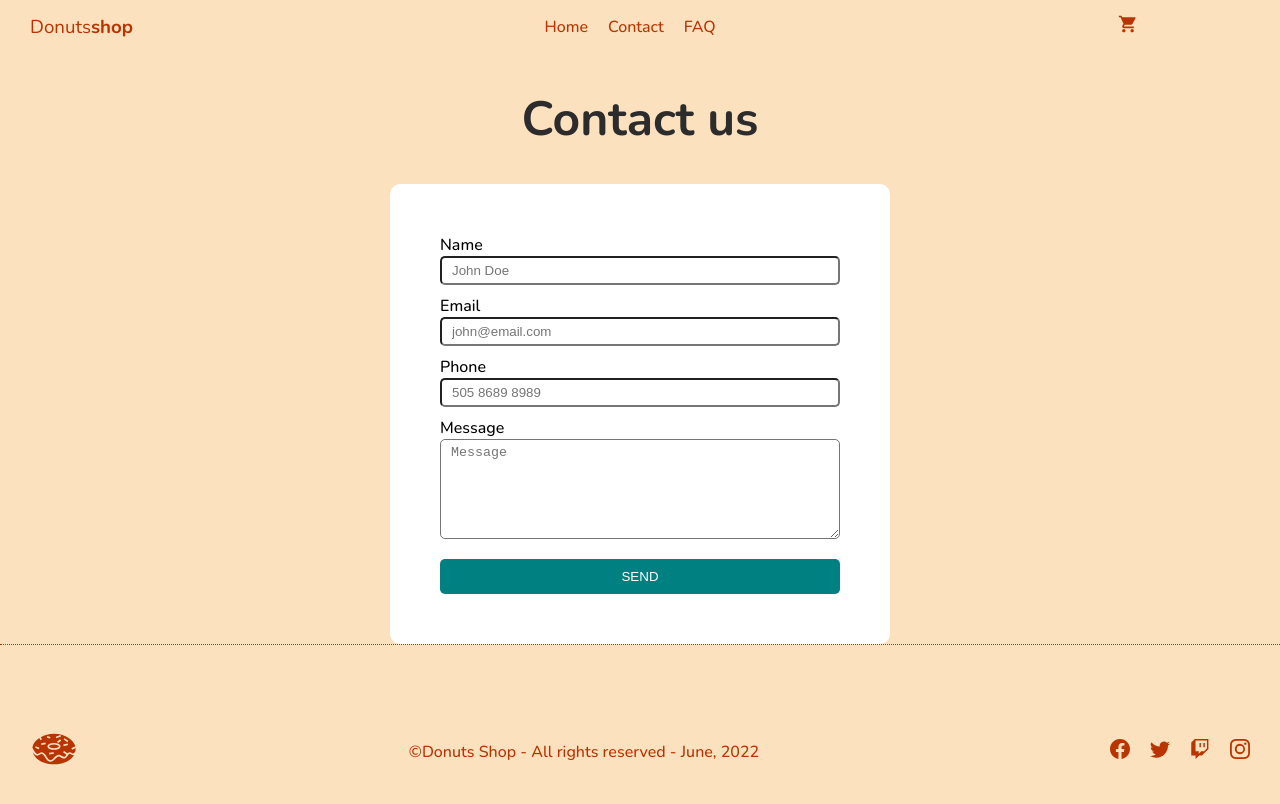
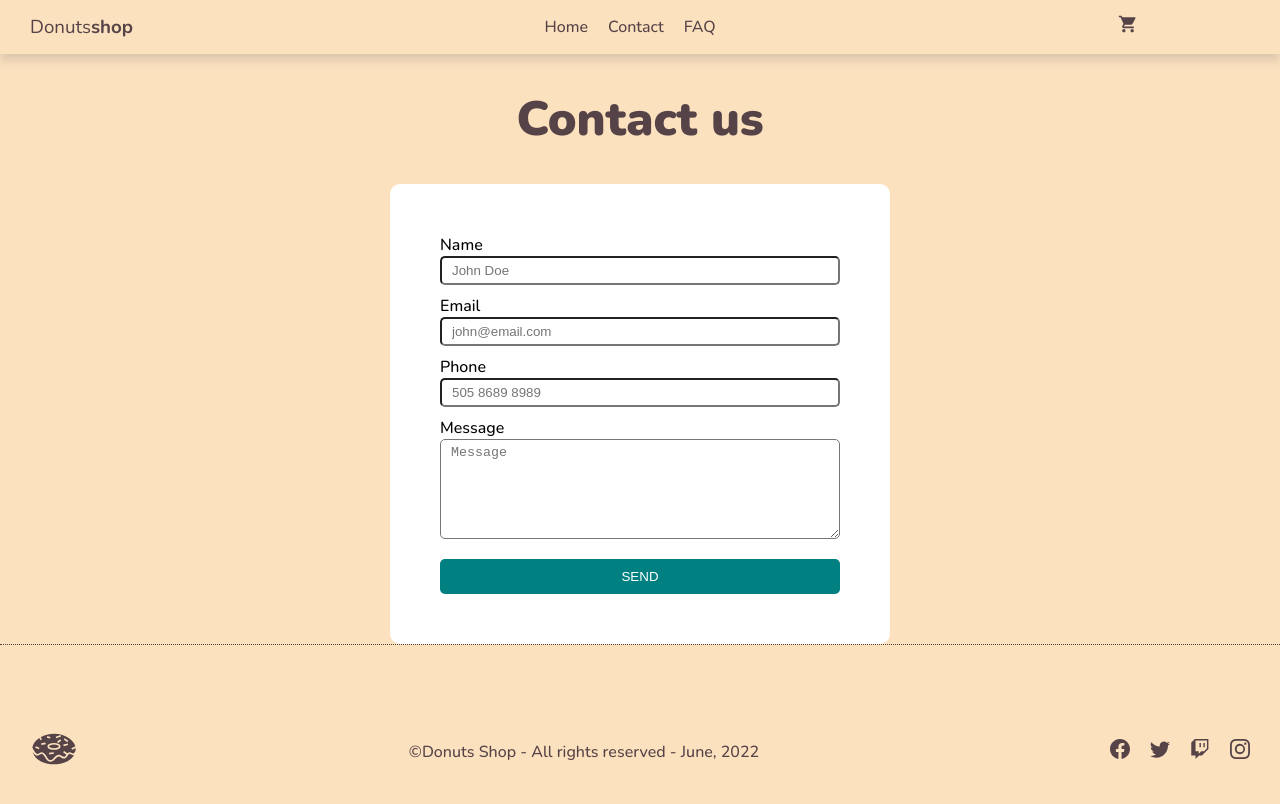
Before and after one commit to ventura01/donnuts, a Next.js app: page /contact in a window 1280 px wide. Shown: the top 804 px of the page. Built offline with nearby package versions, Linux system fonts and the light colour scheme.

Commit message:
Redesigned

```diff
--- a/components/Footer.jsx
+++ b/components/Footer.jsx
@@ -24,12 +24,12 @@ const year = new Date().getFullYear();
 const month = new Date().getMonth();
 const Footer = () => {
   return (
-    <IconContext.Provider value={{ color: "#b83400", size: "1.25rem" }}>
+    <IconContext.Provider value={{ color: "#554348", size: "1.25rem" }}>
       <div className={styles.container}>
         <div className={styles.wrapper}>
           <div className={styles.left}>
             <div className={styles.brandCont}>
-              <GiDonut color="#b83400" size="3rem" />
+              <GiDonut color="#554348" size="3rem" />
             </div>
           </div>
           <div className={styles.center}>
--- a/components/Layout.jsx
+++ b/components/Layout.jsx
@@ -9,10 +9,10 @@ const Layout = ({ children, title, description }) => {
   return (
     <div>
       <Head>
-        <title>Donnuts-shop{title ? ` | ${title}` : ""}</title>
+        <title>Donuts Shop{title ? ` | ${title}` : ""}</title>
         <meta
           name="description"
-          content={description ? description : "Descripción del sitio."}
+          content={description ? description : "Best Donuts Shop in Town."}
         />
         <link rel="icon" href="/favicon.ico" />
       </Head>
--- a/components/Navbar.jsx
+++ b/components/Navbar.jsx
@@ -39,11 +39,11 @@ const Navbar = () => {
             <div className={styles.cart}>
               {cartTotalQuantity >= 1 ? (
                 <div>
-                  <MdShoppingCart color="#b83400" size="1.25rem" />
+                  <MdShoppingCart color="#554348" size="1.25rem" />
                   <div className={styles.cartCounter}>{cartTotalQuantity}</div>
                 </div>
               ) : (
-                <MdShoppingCart color="#b83400" size="1.25rem" />
+                <MdShoppingCart color="#554348" size="1.25rem" />
               )}
             </div>
           </Link>
--- a/pages/[id].jsx
+++ b/pages/[id].jsx
@@ -163,7 +163,7 @@ const ProductPage = ({ product }) => {
               <Link href="/" passHref>
                 <div className={styles.continueShoppingBtnCont}>
                   <button className={styles.continueShoppingBtn}>
-                    <BsArrowLeft /> Continue shopping
+                    <BsArrowLeft />
                   </button>
                 </div>
               </Link>
--- a/styles/Contact.module.css
+++ b/styles/Contact.module.css
@@ -17,9 +17,9 @@
 }
 .title{
     font-size: 48px;
-    font-weight: 700;
+    font-weight: 900;
     text-align: center;
-    color: #2c2c2c;
+    color: var(--prmary-text-color);
 }
 .input, .textarea, .lable{
     width: 100%;
--- a/styles/Footer.module.css
+++ b/styles/Footer.module.css
@@ -1,7 +1,7 @@
 .container{
     background-color: var(--primary-color);
     padding: 30px;
-    border-top: 1px dotted var(--terciary-color);
+    border-top: 1px dotted var(--prmary-text-color);
 }
 .wrapper{
     width: 1220px;
@@ -16,7 +16,7 @@
     display: flex;
 }
 .text{
-    color: var(--terciary-color);
+    color: var(--prmary-text-color);
 
 }
 .listItem{
--- a/styles/Navbar.module.css
+++ b/styles/Navbar.module.css
@@ -6,6 +6,7 @@
     justify-content: center;
     align-items: center;
     position: sticky;
+    box-shadow: rgba(100, 100, 111, 0.2) 0px 7px 9px 0px;
     z-index: 999;
 }
 .wrapper{
@@ -14,11 +15,11 @@
     display: flex;
 }
 .logoText{
-    color: var(--terciary-color);
+    color: var(--prmary-text-color);
     font-weight: 300;
 }
 .logo{
-    color: var(--terciary-color);
+    color: var(--prmary-text-color);
 }
 .item{
     flex: 1;
@@ -41,7 +42,7 @@
 }
 .menuItemLink{
     margin-right: 20px;
-    color: var(--terciary-color);
+    color: var(--prmary-text-color);
 }
 .cart{
     font-weight: 500;
--- a/styles/ProductCard.module.css
+++ b/styles/ProductCard.module.css
@@ -7,7 +7,7 @@
     flex-direction: column;
     align-items: center;
     margin: 20px;
-    border: solid 5px rgb(255, 209, 122);
+    /* border: solid 5px rgb(255, 209, 122); */
     box-shadow: rgba(100, 100, 111, 0.2) 0px 7px 9px 0px;
     border-radius: 40px;
     -webkit-border-radius: 40px;
--- a/styles/ProductList.module.css
+++ b/styles/ProductList.module.css
@@ -27,7 +27,7 @@
 }
 @media screen and (max-width: 480px) {
     .desc{
-        /* width: 90%; */
+        display: none;
     }
     /* .wrapper{
         flex-wrap: wrap;
--- a/styles/globals.css
+++ b/styles/globals.css
@@ -2,7 +2,7 @@
   --primary-color: #fce1be;
   --secundary-color: #ff9100;
   --terciary-color: #b83400;
-  --prmary-text-color: #333;
+  --prmary-text-color: #554348;
 }
 html,
 body {
```
Also changed, not shown: pages/cart.jsx (+16 -7 lines), styles/Cart.module.css (+7 -4 lines).
